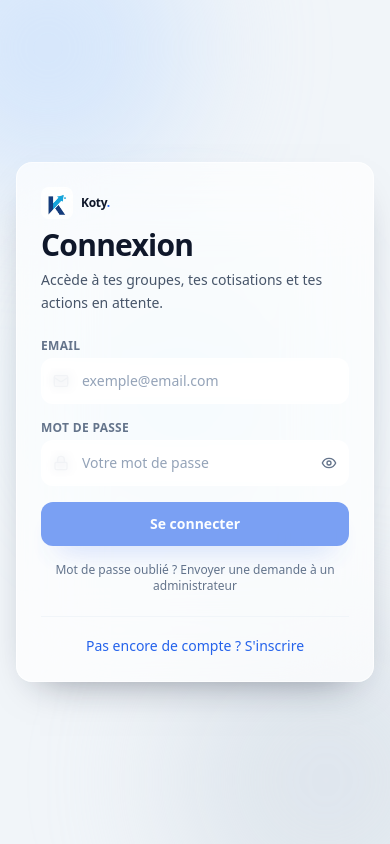
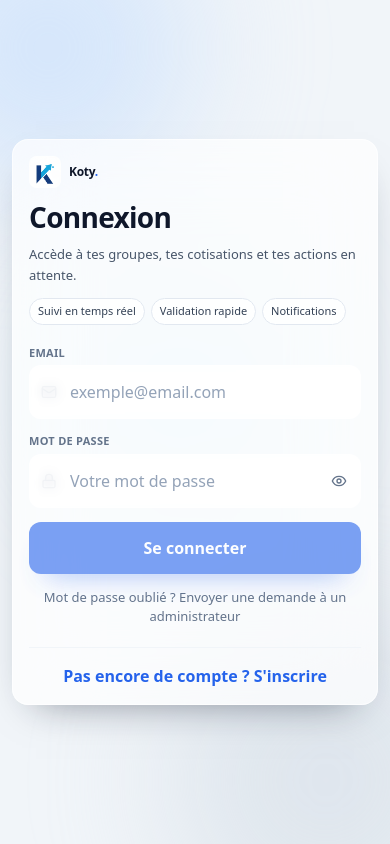
Before and after one commit to ouradarnel/koty, a React (Vite) app in the folder frontend/: page /login in a window 390 px wide. Built offline with nearby package versions, Linux system fonts and the light colour scheme; no server answers.

Commit message:
ui: connexion mobile-first (iphone)

```diff
--- a/frontend/src/pages/LoginPage.tsx
+++ b/frontend/src/pages/LoginPage.tsx
@@ -118,15 +118,15 @@ export default function LoginPage({ onAuthenticated }: LoginPageProps) {
   };
 
   return (
-    <div className="min-h-screen relative overflow-hidden bg-slate-100">
+    <div className="min-h-[100dvh] relative overflow-hidden bg-slate-100">
       <div className="pointer-events-none absolute inset-0">
         <div className="absolute -top-24 -left-24 h-72 w-72 rounded-full bg-blue-200/55 blur-3xl" />
         <div className="absolute top-1/3 right-1/4 h-56 w-56 rounded-full bg-sky-200/40 blur-3xl" />
         <div className="absolute -bottom-24 -right-24 h-80 w-80 rounded-full bg-slate-300/45 blur-3xl" />
       </div>
 
-      <div className="relative z-10 flex min-h-screen items-center justify-center px-4 py-8">
-        <div className="w-full max-w-5xl grid grid-cols-1 lg:grid-cols-[1.05fr_0.95fr] gap-5 items-stretch">
+      <div className="relative z-10 flex min-h-[100dvh] items-center justify-center px-3 sm:px-4 py-4 sm:py-8 pb-[max(env(safe-area-inset-bottom),1rem)]">
+        <div className="w-full max-w-5xl grid grid-cols-1 lg:grid-cols-[1.05fr_0.95fr] gap-4 sm:gap-5 items-stretch">
           <section className="hidden lg:block animate-fade-up-soft">
             <div className="h-full rounded-3xl border border-white/65 bg-gradient-to-br from-blue-600/90 via-sky-600/85 to-indigo-700/85 text-white shadow-[0_30px_70px_-40px_rgba(15,23,42,0.9)] p-7 xl:p-8">
               <p className="inline-flex items-center gap-2 rounded-full bg-white/20 px-3 py-1 text-xs font-semibold uppercase tracking-wide">
@@ -159,21 +159,32 @@ export default function LoginPage({ onAuthenticated }: LoginPageProps) {
             </div>
           </section>
 
-          <div className="glass-panel-strong p-6 sm:p-8 animate-fade-up-soft">
-            <div className="mb-6">
+          <div className="glass-panel-strong p-4 sm:p-8 animate-fade-up-soft">
+            <div className="mb-5 sm:mb-6">
               <p className="flex items-center gap-2 text-xs font-semibold uppercase tracking-wide text-blue-700">
                 <img src={LogoKoty} alt="Koty Logo" className="w-8 h-8 rounded-lg object-cover" />
                 <span className="font-extrabold text-slate-900 normal-case tracking-tight">
                   Koty<span className="text-blue-600">.</span>
                 </span>
               </p>
-              <h2 className="mt-2 text-3xl font-extrabold text-slate-900 tracking-tight">Connexion</h2>
-              <p className="mt-1.5 text-sm text-slate-600 leading-relaxed">
+              <h2 className="mt-2 text-[28px] sm:text-3xl font-extrabold text-slate-900 tracking-tight">Connexion</h2>
+              <p className="mt-1.5 text-[13px] sm:text-sm text-slate-600 leading-relaxed">
                 Accède à tes groupes, tes cotisations et tes actions en attente.
               </p>
+              <div className="mt-3 lg:hidden flex flex-wrap gap-1.5">
+                <span className="rounded-full bg-white/80 border border-slate-200 px-2 py-1 text-[11px] font-medium text-slate-700">
+                  Suivi en temps réel
+                </span>
+                <span className="rounded-full bg-white/80 border border-slate-200 px-2 py-1 text-[11px] font-medium text-slate-700">
+                  Validation rapide
+                </span>
+                <span className="rounded-full bg-white/80 border border-slate-200 px-2 py-1 text-[11px] font-medium text-slate-700">
+                  Notifications
+                </span>
+              </div>
             </div>
 
-            <form className="space-y-4" onSubmit={handleSubmit}>
+            <form className="space-y-3.5 sm:space-y-4" onSubmit={handleSubmit}>
               {notice && (
                 <div className="glass-surface p-3 text-sm text-blue-800 border-blue-200/70">
                   {notice}
@@ -186,7 +197,7 @@ export default function LoginPage({ onAuthenticated }: LoginPageProps) {
               )}
 
               <div>
-                <label htmlFor="email" className="mb-1 block text-xs font-semibold uppercase tracking-wide text-slate-500">
+                <label htmlFor="email" className="mb-1 block text-[11px] font-semibold uppercase tracking-wide text-slate-500">
                   Email
                 </label>
                 <div className="relative">
@@ -197,7 +208,7 @@ export default function LoginPage({ onAuthenticated }: LoginPageProps) {
                     type="email"
                     autoComplete="email"
                     required
-                    className="glass-input w-full rounded-xl pl-10 pr-3 py-3 text-sm text-slate-900 placeholder:text-slate-400 focus:outline-none focus:ring-2 focus:ring-blue-500 focus:border-blue-500"
+                    className="glass-input w-full rounded-xl pl-10 pr-3 py-3.5 text-base text-slate-900 placeholder:text-slate-400 focus:outline-none focus:ring-2 focus:ring-blue-500 focus:border-blue-500"
                     placeholder="exemple@email.com"
                     value={email}
                     onChange={(e) => {
@@ -209,7 +220,7 @@ export default function LoginPage({ onAuthenticated }: LoginPageProps) {
               </div>
 
               <div>
-                <label htmlFor="password" className="mb-1 block text-xs font-semibold uppercase tracking-wide text-slate-500">
+                <label htmlFor="password" className="mb-1 block text-[11px] font-semibold uppercase tracking-wide text-slate-500">
                   Mot de passe
                 </label>
                 <div className="relative">
@@ -220,7 +231,7 @@ export default function LoginPage({ onAuthenticated }: LoginPageProps) {
                     type={showPassword ? 'text' : 'password'}
                     autoComplete="current-password"
                     required
-                    className="glass-input w-full rounded-xl pl-10 pr-10 py-3 text-sm text-slate-900 placeholder:text-slate-400 focus:outline-none focus:ring-2 focus:ring-blue-500 focus:border-blue-500"
+                    className="glass-input w-full rounded-xl pl-10 pr-11 py-3.5 text-base text-slate-900 placeholder:text-slate-400 focus:outline-none focus:ring-2 focus:ring-blue-500 focus:border-blue-500"
                     placeholder="Votre mot de passe"
                     value={password}
                     onChange={(e) => {
@@ -231,7 +242,7 @@ export default function LoginPage({ onAuthenticated }: LoginPageProps) {
                   <button
                     type="button"
                     onClick={() => setShowPassword((prev) => !prev)}
-                    className="absolute right-2 top-1/2 -translate-y-1/2 rounded-md p-1 text-slate-500 hover:bg-slate-100 hover:text-slate-700"
+                    className="absolute right-2 top-1/2 -translate-y-1/2 rounded-md p-1.5 text-slate-500 hover:bg-slate-100 hover:text-slate-700"
                     aria-label={showPassword ? 'Masquer le mot de passe' : 'Afficher le mot de passe'}
                     title={showPassword ? 'Masquer le mot de passe' : 'Afficher le mot de passe'}
                   >
@@ -243,7 +254,7 @@ export default function LoginPage({ onAuthenticated }: LoginPageProps) {
               <button
                 type="submit"
                 disabled={!canSubmit}
-                className="mt-2 w-full rounded-xl bg-blue-600 px-4 py-3 text-sm font-semibold text-white hover:bg-blue-700 disabled:opacity-60 disabled:cursor-not-allowed shadow-[0_16px_28px_-18px_rgba(37,99,235,0.9)]"
+                className="mt-2 w-full rounded-xl bg-blue-600 px-4 py-3.5 text-base font-semibold text-white hover:bg-blue-700 disabled:opacity-60 disabled:cursor-not-allowed shadow-[0_16px_28px_-18px_rgba(37,99,235,0.9)]"
               >
                 {isLoading ? 'Connexion...' : 'Se connecter'}
               </button>
@@ -253,7 +264,7 @@ export default function LoginPage({ onAuthenticated }: LoginPageProps) {
                   type="button"
                   onClick={handlePasswordResetRequest}
                   disabled={resetRequestLoading}
-                  className="text-xs text-slate-500 hover:text-blue-700 disabled:opacity-60"
+                  className="text-[13px] text-slate-500 hover:text-blue-700 disabled:opacity-60"
                 >
                   {resetRequestLoading
                     ? 'Envoi de la demande...'
@@ -263,7 +274,7 @@ export default function LoginPage({ onAuthenticated }: LoginPageProps) {
             </form>
 
             <div className="mt-5 border-t border-slate-100 pt-4 text-center">
-              <Link to="/register" className="text-sm font-medium text-blue-600 hover:text-blue-700">
+              <Link to="/register" className="text-base sm:text-sm font-semibold text-blue-600 hover:text-blue-700">
                 Pas encore de compte ? S'inscrire
               </Link>
             </div>
```
